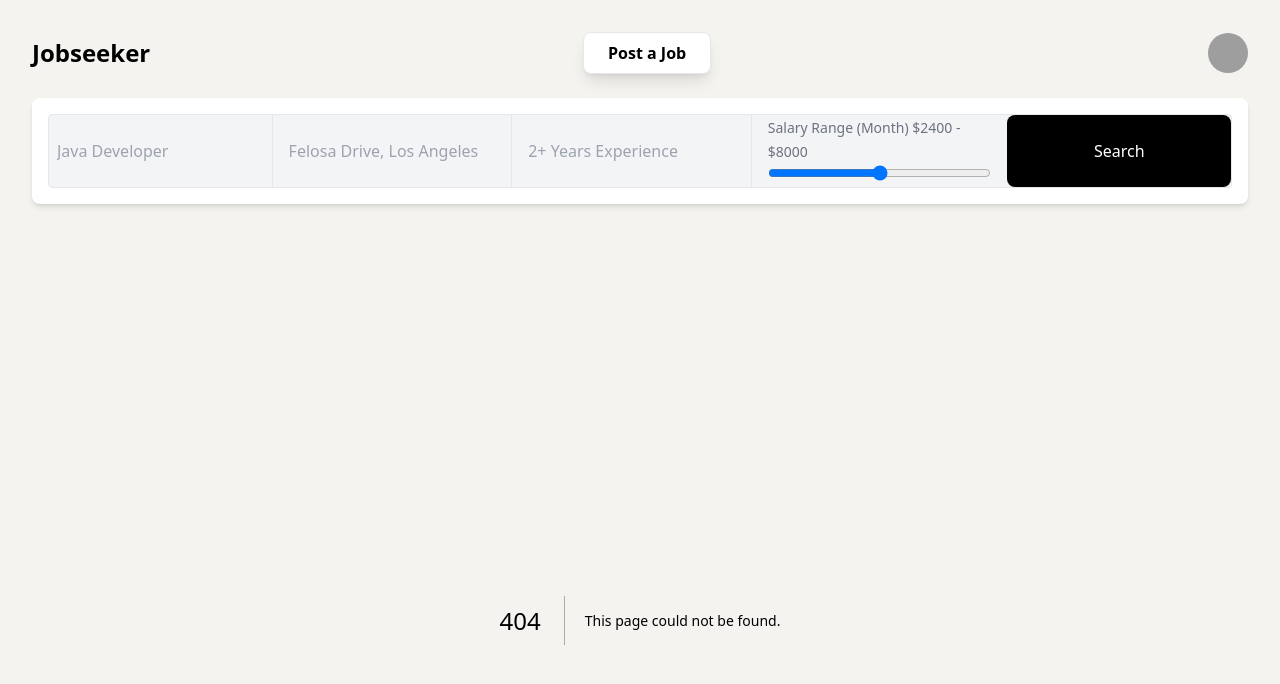
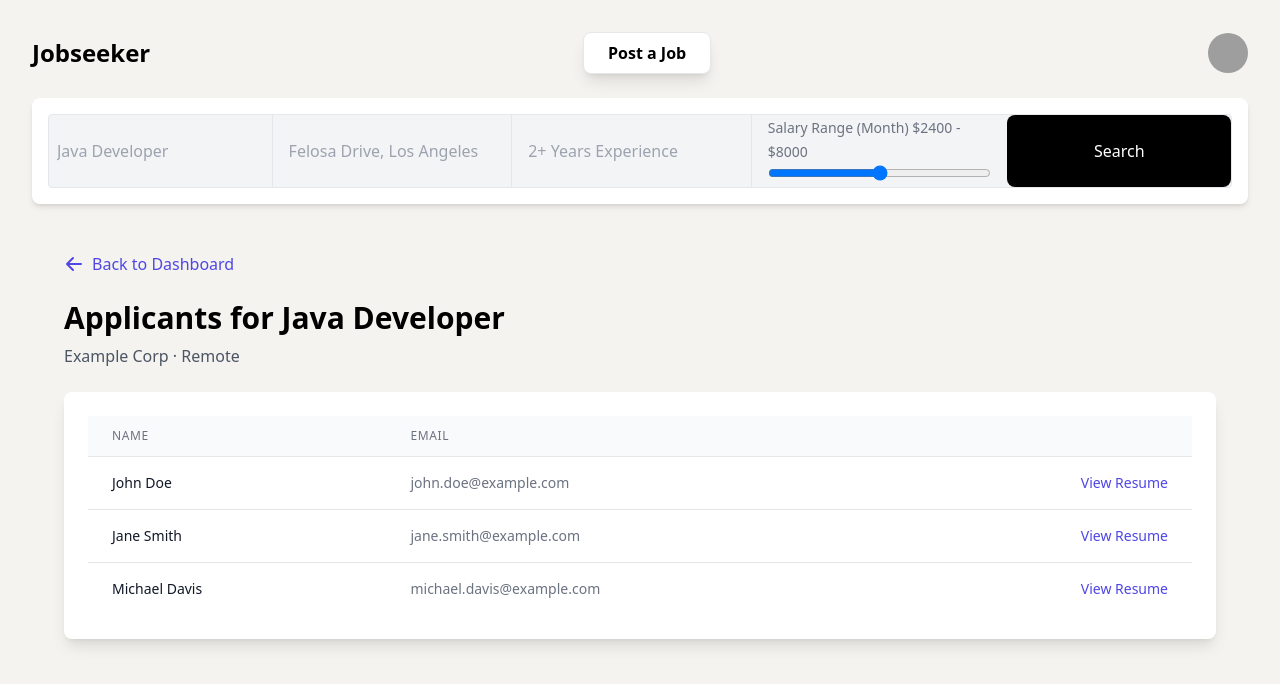
Before and after one commit to mabuhanifa/shomvob-fullstack, a Next.js app in the folder client/: page /dashboard/applicants/1 in a window 1280 px wide. Before the commit this address had no page. Shown: the top 684 px of the page. Built offline with nearby package versions, Linux system fonts and the light colour scheme; grey boxes are pictures that could not be loaded.

Commit message:
applicantLists component created

```diff
--- /dev/null
+++ b/client/app/dashboard/applicants/[jobId]/page.js
@@ -0,0 +1,109 @@
+"use client";
+
+import { applicants as allApplicants } from "@/components/ApplicantLists";
+import { jobs } from "@/components/JobLists";
+import Link from "next/link";
+import { useParams } from "next/navigation";
+
+export default function ApplicantsPage() {
+  const { jobId } = useParams();
+  const job = jobs.find((j) => j.id === Number(jobId));
+  const applicants = allApplicants.filter((a) => a.jobId === Number(jobId));
+
+  if (!job) {
+    return (
+      <div className="container mx-auto p-8 text-center">
+        <h1 className="text-2xl font-bold">Job not found</h1>
+        <Link
+          href="/dashboard"
+          className="text-indigo-600 hover:text-indigo-800 mt-4 inline-block"
+        >
+          Back to Dashboard
+        </Link>
+      </div>
+    );
+  }
+
+  return (
+    <div className="container mx-auto p-8">
+      <div className="mb-6">
+        <Link
+          href="/dashboard"
+          className="text-indigo-600 hover:text-indigo-800 flex items-center"
+        >
+          <svg
+            xmlns="http://www.w3.org/2000/svg"
+            className="h-5 w-5 mr-2"
+            viewBox="0 0 20 20"
+            fill="currentColor"
+          >
+            <path
+              fillRule="evenodd"
+              d="M9.707 16.707a1 1 0 01-1.414 0l-6-6a1 1 0 010-1.414l6-6a1 1 0 011.414 1.414L5.414 9H17a1 1 0 110 2H5.414l4.293 4.293a1 1 0 010 1.414z"
+              clipRule="evenodd"
+            />
+          </svg>
+          Back to Dashboard
+        </Link>
+      </div>
+      <h1 className="text-3xl font-bold mb-2">Applicants for {job.title}</h1>
+      <p className="text-gray-600 mb-6">
+        {job.company} &middot; {job.location}
+      </p>
+
+      <div className="bg-white p-6 rounded-lg shadow-lg">
+        {applicants.length > 0 ? (
+          <div className="overflow-x-auto">
+            <table className="min-w-full divide-y divide-gray-200">
+              <thead className="bg-gray-50">
+                <tr>
+                  <th
+                    scope="col"
+                    className="px-6 py-3 text-left text-xs font-medium text-gray-500 uppercase tracking-wider"
+                  >
+                    Name
+                  </th>
+                  <th
+                    scope="col"
+                    className="px-6 py-3 text-left text-xs font-medium text-gray-500 uppercase tracking-wider"
+                  >
+                    Email
+                  </th>
+                  <th scope="col" className="relative px-6 py-3">
+                    <span className="sr-only">Resume</span>
+                  </th>
+                </tr>
+              </thead>
+              <tbody className="bg-white divide-y divide-gray-200">
+                {applicants.map((applicant) => (
+                  <tr key={applicant.id}>
+                    <td className="px-6 py-4 whitespace-nowrap text-sm font-medium text-gray-900">
+                      {applicant.name}
+                    </td>
+                    <td className="px-6 py-4 whitespace-nowrap text-sm text-gray-500">
+                      {applicant.email}
+                    </td>
+                    <td className="px-6 py-4 whitespace-nowrap text-right text-sm font-medium">
+                      <a
+                        href={applicant.resumeUrl}
+                        target="_blank"
+                        rel="noopener noreferrer"
+                        className="text-indigo-600 hover:text-indigo-900"
+                      >
+                        View Resume
+                      </a>
+                    </td>
+                  </tr>
+                ))}
+              </tbody>
+            </table>
+          </div>
+        ) : (
+          <p className="text-center text-gray-500 py-8">
+            No applicants for this job yet.
+          </p>
+        )}
+      </div>
+    </div>
+  );
+}
--- a/client/app/dashboard/page.js
+++ b/client/app/dashboard/page.js
@@ -4,6 +4,7 @@ import CreateJobForm from "@/components/CreateJobForm";
 import DeleteModal from "@/components/DeleteModal";
 import EditJobForm from "@/components/EditJobForm";
 import { jobs as initialJobs } from "@/components/JobLists";
+import Link from "next/link";
 import { useState } from "react";
 
 export default function DashboardPage() {
@@ -119,8 +120,11 @@ export default function DashboardPage() {
                 >
                   Location
                 </th>
-                <th scope="col" className="relative px-6 py-3">
-                  <span className="sr-only">Actions</span>
+                <th
+                  scope="col"
+                  className="px-6 py-3 text-right text-xs font-medium text-gray-500 uppercase tracking-wider"
+                >
+                  Actions
                 </th>
               </tr>
             </thead>
@@ -137,8 +141,13 @@ export default function DashboardPage() {
                     {job.location}
                   </td>
                   <td className="px-6 py-4 whitespace-nowrap text-right text-sm font-medium">
-                    {/* Removed relative and z-10 from this div to fix button clicking */}
                     <div className="flex items-center justify-end space-x-4">
+                      <Link
+                        href={`/dashboard/applicants/${job.id}`}
+                        className="text-green-600 hover:text-green-900"
+                      >
+                        Applicants
+                      </Link>
                       <button
                         onClick={() => handleEditClick(job)}
                         className="text-indigo-600 hover:text-indigo-900"
--- /dev/null
+++ b/client/components/ApplicantLists.js
@@ -0,0 +1,51 @@
+export const applicants = [
+  {
+    id: 1,
+    jobId: 1,
+    name: "John Doe",
+    email: "john.doe@example.com",
+    resumeUrl: "#",
+  },
+  {
+    id: 2,
+    jobId: 1,
+    name: "Jane Smith",
+    email: "jane.smith@example.com",
+    resumeUrl: "#",
+  },
+  {
+    id: 3,
+    jobId: 2,
+    name: "Peter Jones",
+    email: "peter.jones@example.com",
+    resumeUrl: "#",
+  },
+  {
+    id: 4,
+    jobId: 2,
+    name: "Mary Johnson",
+    email: "mary.johnson@example.com",
+    resumeUrl: "#",
+  },
+  {
+    id: 5,
+    jobId: 3,
+    name: "David Williams",
+    email: "david.williams@example.com",
+    resumeUrl: "#",
+  },
+  {
+    id: 6,
+    jobId: 4,
+    name: "Susan Brown",
+    email: "susan.brown@example.com",
+    resumeUrl: "#",
+  },
+  {
+    id: 7,
+    jobId: 1,
+    name: "Michael Davis",
+    email: "michael.davis@example.com",
+    resumeUrl: "#",
+  },
+];
```
